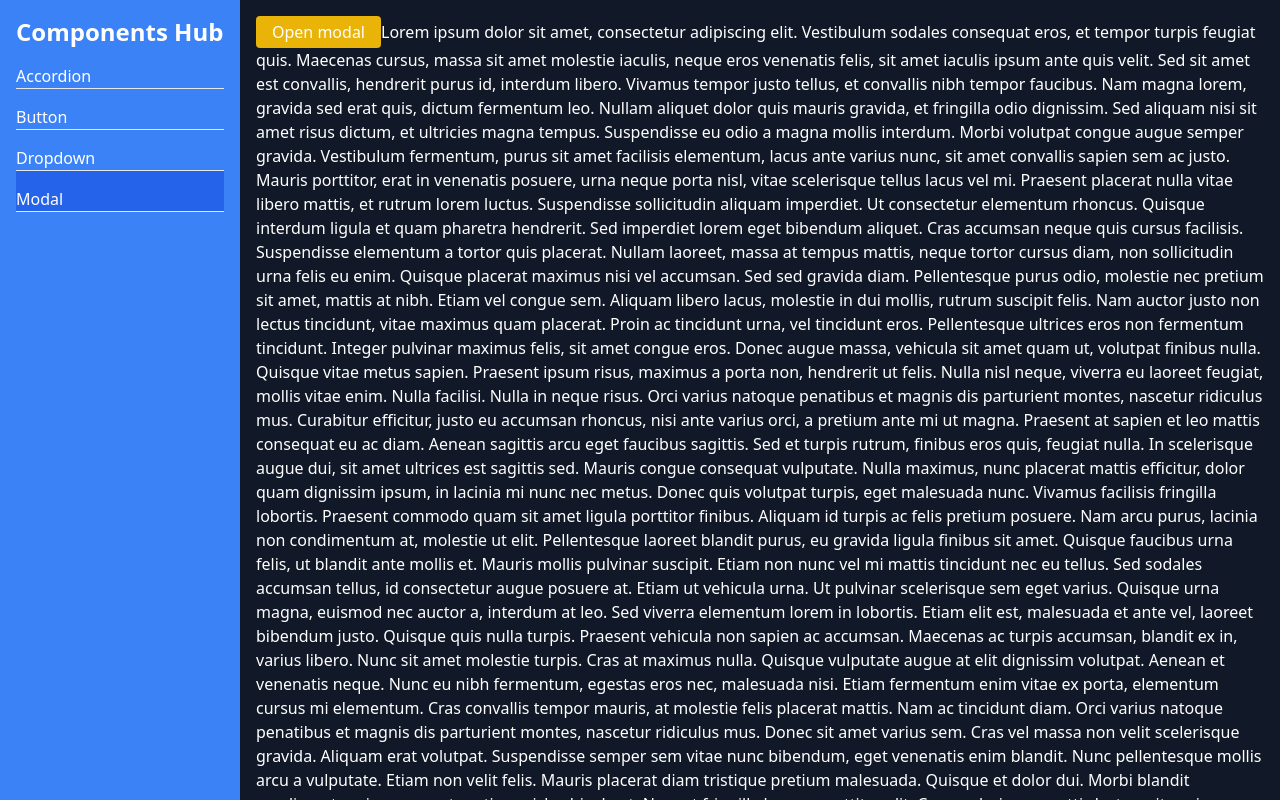
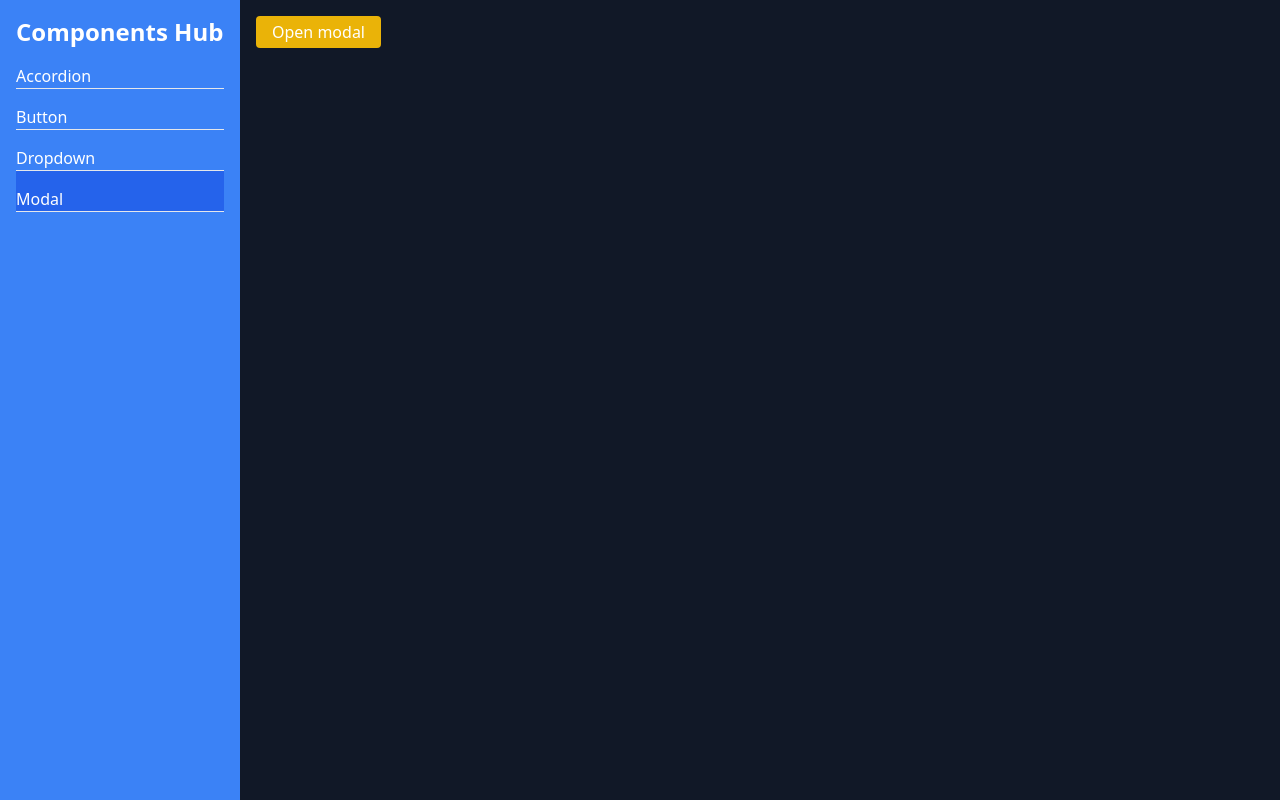
Before and after one commit to nazarenoalt/components-hub, a React (Vite) app: page / in a window 1280 px wide. Both pictures are taken after a click on the button "Modal". Shown: the top 800 px of the page. Built offline with nearby package versions, Linux system fonts and the light colour scheme.

Commit message:
remove test text

```diff
--- a/src/pages/ModalPage.jsx
+++ b/src/pages/ModalPage.jsx
@@ -18,31 +18,8 @@ const ModalPage = () => {
           <Button onClick={handleClick}>Understood</Button>
         </Modal>
         )}
-
-        {text}
-        {text}
-        {text}
     </div>
   )
 }
 
-const text = `Lorem ipsum dolor sit amet, consectetur adipiscing elit. Vestibulum sodales consequat eros, et tempor turpis feugiat quis. Maecenas cursus, massa sit amet molestie iaculis, neque eros venenatis felis, sit amet iaculis ipsum ante quis velit. Sed sit amet est convallis, hendrerit purus id, interdum libero. Vivamus tempor justo tellus, et convallis nibh tempor faucibus. Nam magna lorem, gravida sed erat quis, dictum fermentum leo. Nullam aliquet dolor quis mauris gravida, et fringilla odio dignissim. Sed aliquam nisi sit amet risus dictum, et ultricies magna tempus. Suspendisse eu odio a magna mollis interdum. Morbi volutpat congue augue semper gravida. Vestibulum fermentum, purus sit amet facilisis elementum, lacus ante varius nunc, sit amet convallis sapien sem ac justo. Mauris porttitor, erat in venenatis posuere, urna neque porta nisl, vitae scelerisque tellus lacus vel mi.
-
-Praesent placerat nulla vitae libero mattis, et rutrum lorem luctus. Suspendisse sollicitudin aliquam imperdiet. Ut consectetur elementum rhoncus. Quisque interdum ligula et quam pharetra hendrerit. Sed imperdiet lorem eget bibendum aliquet. Cras accumsan neque quis cursus facilisis. Suspendisse elementum a tortor quis placerat. Nullam laoreet, massa at tempus mattis, neque tortor cursus diam, non sollicitudin urna felis eu enim. Quisque placerat maximus nisi vel accumsan. Sed sed gravida diam. Pellentesque purus odio, molestie nec pretium sit amet, mattis at nibh. Etiam vel congue sem.
-
-Aliquam libero lacus, molestie in dui mollis, rutrum suscipit felis. Nam auctor justo non lectus tincidunt, vitae maximus quam placerat. Proin ac tincidunt urna, vel tincidunt eros. Pellentesque ultrices eros non fermentum tincidunt. Integer pulvinar maximus felis, sit amet congue eros. Donec augue massa, vehicula sit amet quam ut, volutpat finibus nulla. Quisque vitae metus sapien. Praesent ipsum risus, maximus a porta non, hendrerit ut felis. Nulla nisl neque, viverra eu laoreet feugiat, mollis vitae enim. Nulla facilisi. Nulla in neque risus. Orci varius natoque penatibus et magnis dis parturient montes, nascetur ridiculus mus. Curabitur efficitur, justo eu accumsan rhoncus, nisi ante varius orci, a pretium ante mi ut magna. Praesent at sapien et leo mattis consequat eu ac diam. Aenean sagittis arcu eget faucibus sagittis.
-
-Sed et turpis rutrum, finibus eros quis, feugiat nulla. In scelerisque augue dui, sit amet ultrices est sagittis sed. Mauris congue consequat vulputate. Nulla maximus, nunc placerat mattis efficitur, dolor quam dignissim ipsum, in lacinia mi nunc nec metus. Donec quis volutpat turpis, eget malesuada nunc. Vivamus facilisis fringilla lobortis. Praesent commodo quam sit amet ligula porttitor finibus. Aliquam id turpis ac felis pretium posuere. Nam arcu purus, lacinia non condimentum at, molestie ut elit. Pellentesque laoreet blandit purus, eu gravida ligula finibus sit amet. Quisque faucibus urna felis, ut blandit ante mollis et. Mauris mollis pulvinar suscipit. Etiam non nunc vel mi mattis tincidunt nec eu tellus. Sed sodales accumsan tellus, id consectetur augue posuere at. Etiam ut vehicula urna.
-
-Ut pulvinar scelerisque sem eget varius. Quisque urna magna, euismod nec auctor a, interdum at leo. Sed viverra elementum lorem in lobortis. Etiam elit est, malesuada et ante vel, laoreet bibendum justo. Quisque quis nulla turpis. Praesent vehicula non sapien ac accumsan. Maecenas ac turpis accumsan, blandit ex in, varius libero. Nunc sit amet molestie turpis. Cras at maximus nulla. Quisque vulputate augue at elit dignissim volutpat. Aenean et venenatis neque. Nunc eu nibh fermentum, egestas eros nec, malesuada nisi.
-
-Etiam fermentum enim vitae ex porta, elementum cursus mi elementum. Cras convallis tempor mauris, at molestie felis placerat mattis. Nam ac tincidunt diam. Orci varius natoque penatibus et magnis dis parturient montes, nascetur ridiculus mus. Donec sit amet varius sem. Cras vel massa non velit scelerisque gravida. Aliquam erat volutpat. Suspendisse semper sem vitae nunc bibendum, eget venenatis enim blandit. Nunc pellentesque mollis arcu a vulputate. Etiam non velit felis. Mauris placerat diam tristique pretium malesuada. Quisque et dolor dui.
-
-Morbi blandit condimentum ipsum, eget pretium nisl vehicula ut. Nam et fringilla leo, eu porttitor elit. Cras scelerisque mattis lectus, vitae viverra mauris eleifend non. Suspendisse consequat mauris libero, ac sagittis turpis luctus ac. Proin blandit interdum ligula, eu sollicitudin orci gravida non. Quisque sed ligula nec nibh feugiat ullamcorper. Maecenas lobortis in diam non sagittis. Aenean eu risus nec odio pellentesque vulputate. Cras lobortis nibh ac leo consequat, a porta leo imperdiet. Mauris quis varius lorem. Mauris id metus non nisl viverra viverra. Etiam quis nibh non eros consectetur bibendum a nec erat. Vestibulum quis metus rutrum, egestas nulla in, lobortis odio. Maecenas ut turpis et quam auctor interdum non at arcu.
-
-In sodales ligula id eros eleifend, at accumsan dolor interdum. Vestibulum congue id erat non pulvinar. Praesent tristique scelerisque ornare. Quisque et velit quis nunc commodo facilisis et a tortor. Vestibulum fringilla arcu id sem eleifend, eu vulputate libero accumsan. Sed malesuada, turpis a tincidunt consequat, nunc ante dapibus orci, et facilisis libero velit at tellus. Pellentesque quis diam sed purus ultricies aliquam hendrerit vel turpis. Pellentesque id libero a tellus tincidunt porttitor. Donec ultricies fermentum metus. Vivamus eu neque non lacus efficitur lacinia. Nam eget mi et arcu mollis consectetur.
-
-Proin et porta justo, eget tincidunt tortor. Nam ultricies turpis vel volutpat lacinia. Pellentesque sed metus ut est lacinia laoreet. Nullam malesuada vitae ex ac iaculis. Maecenas faucibus sodales tellus. In suscipit rhoncus erat, a sagittis sapien porttitor ut. Sed porttitor egestas erat, non egestas ligula egestas a.
-
-In id rutrum libero. Sed aliquam congue nisl sed aliquet. Cras molestie aliquet sapien, vel imperdiet neque sodales ut. Suspendisse ornare risus viverra lacus finibus convallis. Ut eu posuere tellus, sed cursus tellus. Donec pellentesque leo sit amet lectus congue semper. Praesent placerat venenatis suscipit. Pellentesque imperdiet lacus purus, nec condimentum est sollicitudin tincidunt. Suspendisse potenti. Maecenas iaculis faucibus mollis. Duis bibendum leo quis augue efficitur euismod. Nam feugiat cursus diam, ut vulputate nulla. Vestibulum fermentum dictum venenatis. Donec a ex non dui efficitur ultrices.`
 export default ModalPage
```
